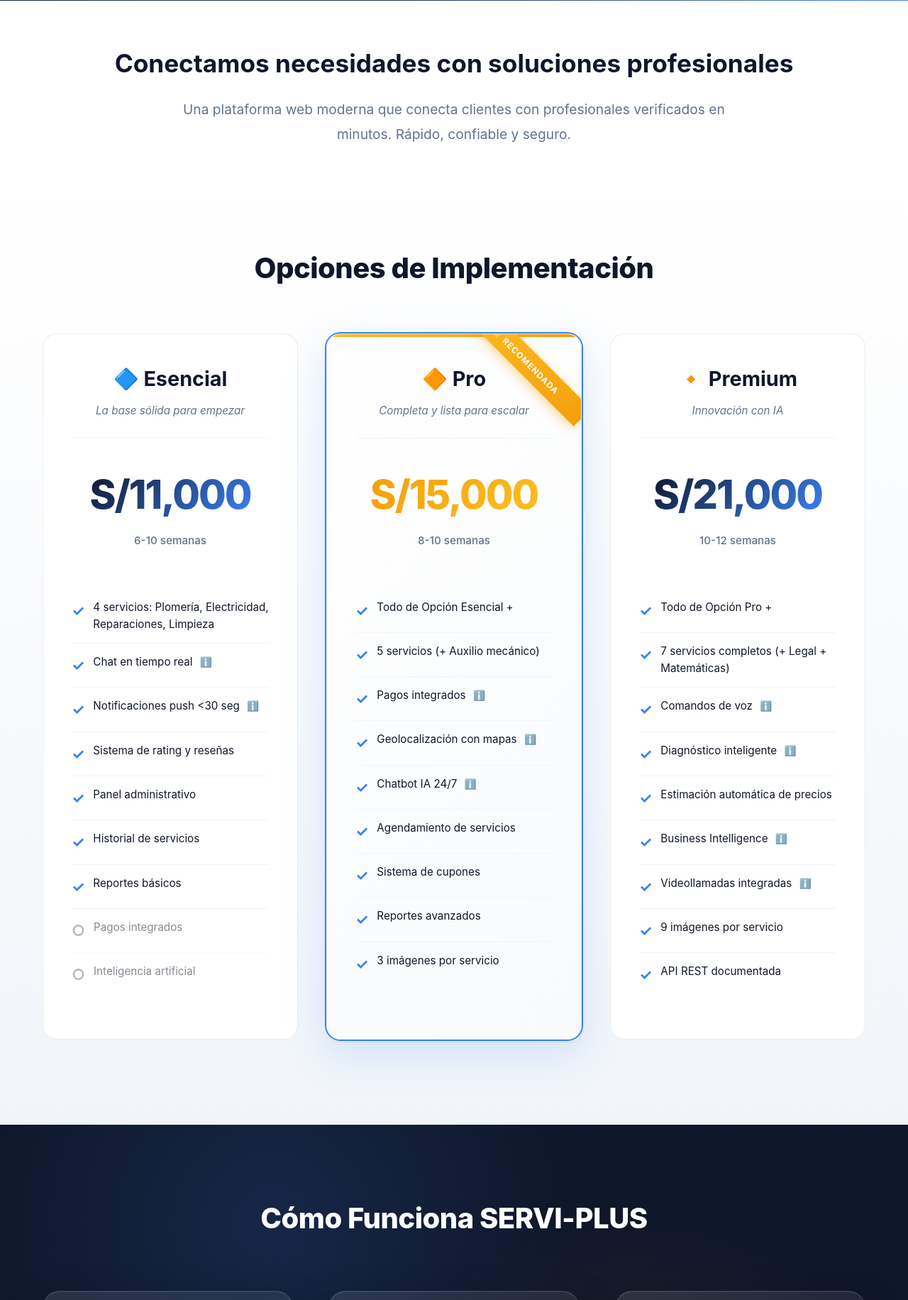
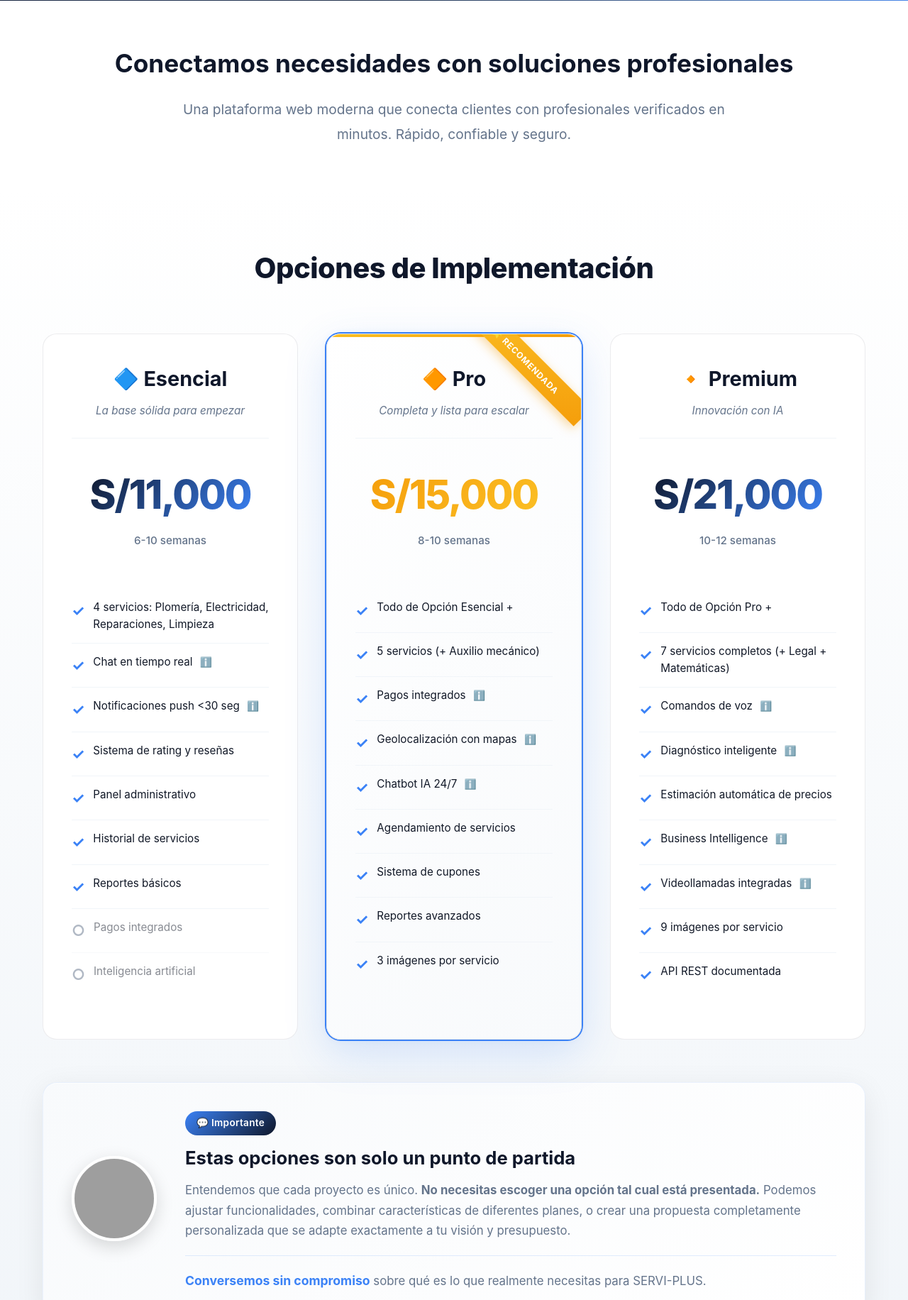
Before and after one commit to SoyDuilio/store, a FastAPI app: page /serviplus in a window 1280 px wide. Shown: the part 292-2124 px from the top of the page at 71% size. Run offline with FastAPI, Linux system fonts and the light colour scheme; grey boxes are pictures that could not be loaded.

Commit message:
Update serviplus1.html
nota

```diff
--- a/app/templates/serviplus1.html
+++ b/app/templates/serviplus1.html
@@ -679,6 +679,110 @@
                     0 0 30px rgba(59, 130, 246, 0.3);
             }
         }
+
+
+        /* Nota de Flexibilidad */
+        .flexibility-note {
+            margin-top: 60px;
+            background: linear-gradient(135deg, #f8fafc 0%, #ffffff 100%);
+            border-radius: 20px;
+            padding: 40px;
+            box-shadow:
+                0 10px 40px rgba(0, 0, 0, 0.08),
+                inset 0 1px 0 rgba(255, 255, 255, 0.8);
+            border: 1px solid rgba(59, 130, 246, 0.1);
+        }
+
+        .note-content {
+            display: flex;
+            align-items: center;
+            gap: 40px;
+        }
+
+        .note-image {
+            flex-shrink: 0;
+        }
+
+        .note-image img {
+            width: 120px;
+            height: 120px;
+            border-radius: 50%;
+            object-fit: cover;
+            border: 4px solid var(--white);
+            box-shadow: 0 8px 25px rgba(0, 0, 0, 0.15);
+        }
+
+        .note-text {
+            flex: 1;
+        }
+
+        .note-badge {
+            display: inline-block;
+            background: linear-gradient(135deg, var(--accent), var(--primary));
+            color: var(--white);
+            padding: 6px 16px;
+            border-radius: 20px;
+            font-size: 0.85rem;
+            font-weight: 600;
+            margin-bottom: 15px;
+            letter-spacing: 0.3px;
+        }
+
+        .note-text h3 {
+            font-size: 1.6rem;
+            color: var(--primary);
+            margin-bottom: 15px;
+            font-weight: 700;
+            line-height: 1.3;
+        }
+
+        .note-text p {
+            font-size: 1.05rem;
+            color: var(--gray);
+            line-height: 1.7;
+            margin-bottom: 12px;
+        }
+
+        .note-text p:last-child {
+            margin-bottom: 0;
+        }
+
+        .note-cta {
+            margin-top: 20px;
+            padding-top: 20px;
+            border-top: 1px solid rgba(59, 130, 246, 0.15);
+        }
+
+        .note-cta strong {
+            color: var(--accent);
+            font-size: 1.1rem;
+        }
+
+        /* Responsive */
+        @media (max-width: 768px) {
+            .flexibility-note {
+                padding: 30px 20px;
+            }
+
+            .note-content {
+                flex-direction: column;
+                text-align: center;
+                gap: 25px;
+            }
+
+            .note-image img {
+                width: 100px;
+                height: 100px;
+            }
+
+            .note-text h3 {
+                font-size: 1.3rem;
+            }
+
+            .note-text p {
+                font-size: 0.95rem;
+            }
+        }
     </style>
 </head>
 <body>
@@ -884,6 +988,28 @@
                     </ul>
                 </div>
             </div>
+
+            <!-- NOTA DE FLEXIBILIDAD -->
+            <div class="flexibility-note">
+                <div class="note-content">
+                    <div class="note-image">
+                        <img src="https://images.unsplash.com/photo-1573496359142-b8d87734a5a2?w=300&h=300&fit=crop&q=80" alt="Asesora de proyectos">
+                    </div>
+                    <div class="note-text">
+                        <div class="note-badge">💬 Importante</div>
+                        <h3>Estas opciones son solo un punto de partida</h3>
+                        <p>
+                            Entendemos que cada proyecto es único. <strong>No necesitas escoger una opción tal cual está presentada.</strong>
+                            Podemos ajustar funcionalidades, combinar características de diferentes planes, o crear una propuesta
+                            completamente personalizada que se adapte exactamente a tu visión y presupuesto.
+                        </p>
+                        <p class="note-cta">
+                            <strong>Conversemos sin compromiso</strong> sobre qué es lo que realmente necesitas para SERVI-PLUS.
+                        </p>
+                    </div>
+                </div>
+            </div>
+
         </div>
     </section>
 
```
